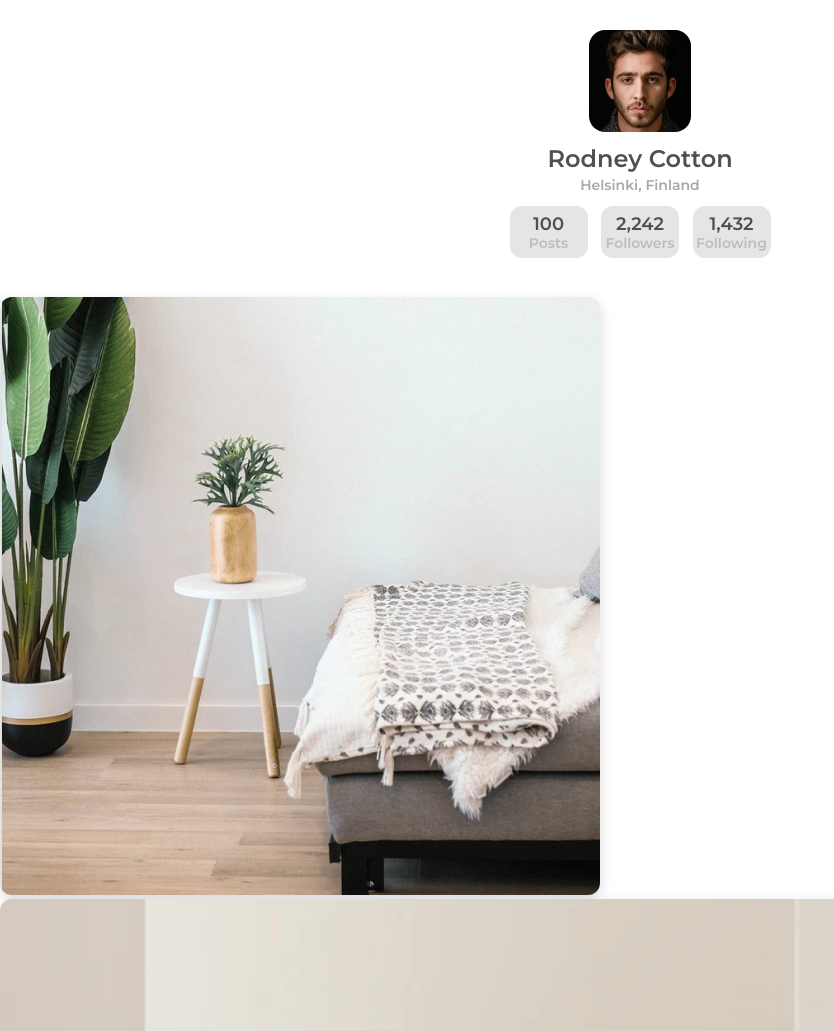
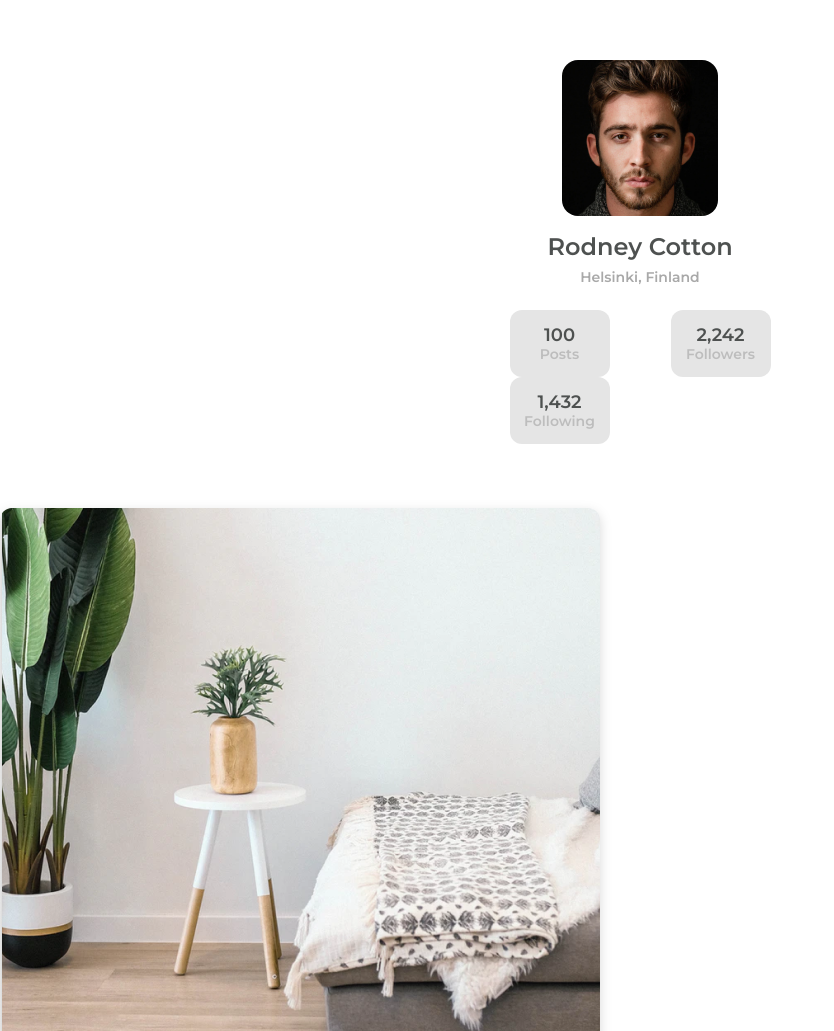
Before and after one commit to Cyber-Kira/my-gallery, a website: page index.html in a window 1280 px wide. Shown: the top 1031 px of the page, without its empty margins (0-834 px from the left). Drawn offline with nearby package versions, Linux system fonts and the light colour scheme; files that its build step writes are made by us from their sources.

Commit message:
feat: add media for laptop

```diff
--- a/src/sass/components/_counts.scss
+++ b/src/sass/components/_counts.scss
@@ -21,4 +21,11 @@
       color: $color-light-grey;
     }
   }
+  @include media-tablet {
+    padding-bottom: 64px;
+    &__post {
+      width: 100px;
+      height: 67px;
+    }
+  }
 }
--- a/src/sass/components/_hero.scss
+++ b/src/sass/components/_hero.scss
@@ -18,4 +18,13 @@
   &__text {
     color: $color-additional;
   }
+  @include media-tablet {
+    padding: 60px 0 24px;
+    &__image {
+      max-width: 156px;
+    }
+    &__title {
+      margin: 16px 0 8px;
+    }
+  }
 }
```
